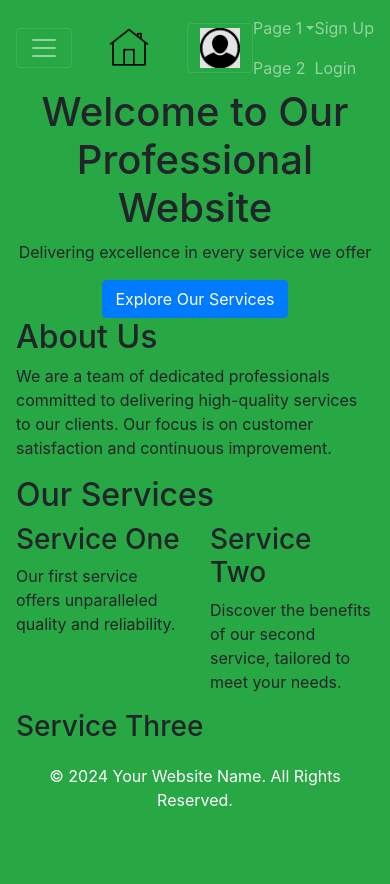
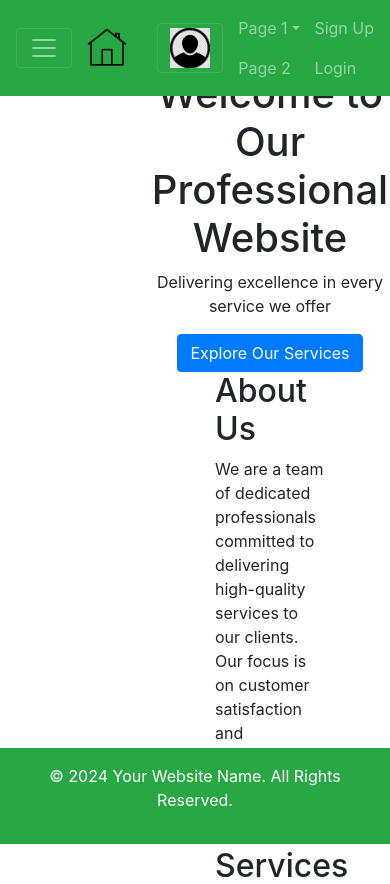
Before and after one commit to relliott-dev/login-system, a PHP site: page /index.php in a window 390 px wide. Shown: the top 884 px of the page. Before the commit the page ends 806 px from the top, so only its background shows below. Run offline with PHP 8.4, Linux system fonts and the light colour scheme; some libraries are stand-ins or nearby versions.

Commit message:
Update navbar.php
Updated navbar to work for mobile/desktop

```diff
--- a/navbar.php
+++ b/navbar.php
@@ -17,7 +17,7 @@
 		<span class="navbar-toggler-icon"></span>
 	</button>
 
-	<a class="navbar-brand mx-auto" href="index.php">
+	<a class="navbar-brand" href="index.php">
 		<img src="images/home-icon.png" alt="Home" class="icon-small home-icon">
 	</a>
 
@@ -52,8 +52,7 @@
 				<li class="nav-item"><a href="login.php" class="nav-link"><span class="glyphicon glyphicon-log-in"></span> Login</a></li>
 			<?php endif; ?>
 		</ul>
-	</div
-
+	</div>
 </nav>
 
 <script>
```
